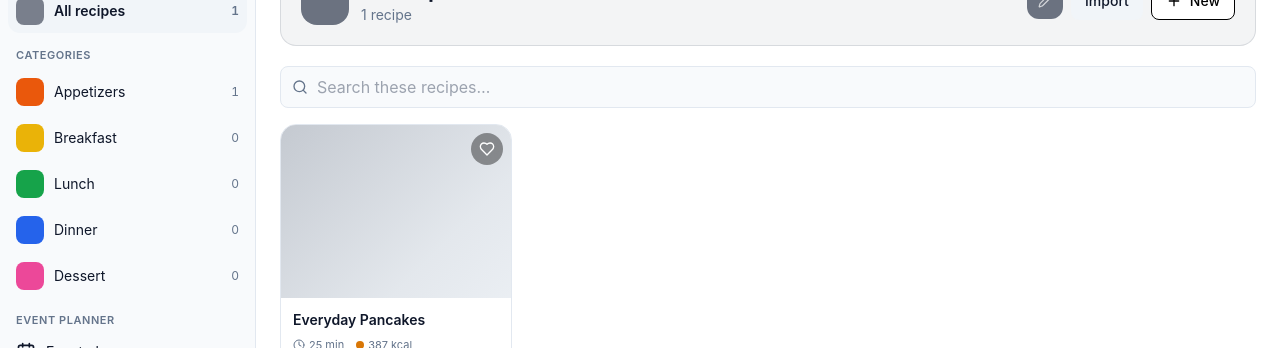
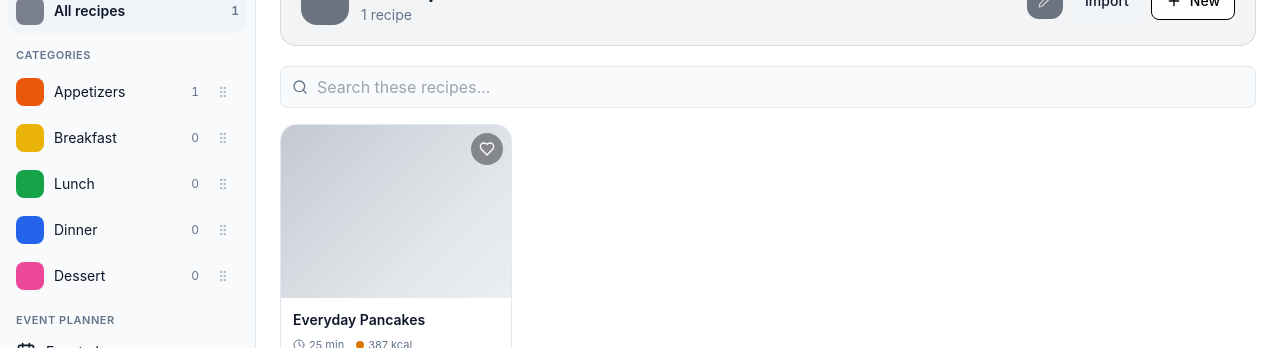
Before and after one commit to dasdurban/recipist, a React (Vite) app: page / in a window 1280 px wide. Shown: the part 121-469 px from the top of the page. Built offline with nearby package versions, Linux system fonts and the light colour scheme.

Commit message:
Reorder sidebar categories by dragging them

```diff
--- a/src/components/Sidebar.tsx
+++ b/src/components/Sidebar.tsx
@@ -1,6 +1,6 @@
-import { useMemo, useState } from 'react'
-import type { ReactNode } from 'react'
-import { ChevronRight, Heart, Plus, List, CalendarDays } from 'lucide-react'
+import { useMemo, useRef, useState } from 'react'
+import type { PointerEvent as ReactPointerEvent, ReactNode } from 'react'
+import { ChevronRight, Heart, Plus, List, CalendarDays, GripVertical } from 'lucide-react'
 import clsx from 'clsx'
 import { useApp } from '../store/useApp'
 import { allRecipesColor, colorFor, favoritesColor } from '../lib/colors'
@@ -11,7 +11,7 @@ import { TomatoLogo } from './TomatoLogo'
  * The left navigation pane: every category is a "top level" that groups all of
  * its recipes. Docked on large screens, a drawer on phones.
  *
- * The top input is a global recipe search (by title, tag, or ingredient name).
+ * The top input is a global recipe search (by title or ingredient name).
  * Categories are identified by colour alone — no icon artwork in the nav.
  */
 export function Sidebar() {
@@ -24,7 +24,110 @@ export function Sidebar() {
   const sidebarOpen = useApp((s) => s.sidebarOpen)
   const toggleSidebar = useApp((s) => s.toggleSidebar)
   const openRecipe = useApp((s) => s.openRecipe)
+  const reorderCategories = useApp((s) => s.reorderCategories)
   const [filter, setFilter] = useState('')
+  const [dragId, setDragId] = useState<string | null>(null)
+  const [previewIds, setPreviewIds] = useState<string[] | null>(null)
+  const previewRef = useRef<string[] | null>(null)
+  const suppressClickRef = useRef(false)
+  const dragRef = useRef<{
+    pointerId: number
+    id: string
+    startX: number
+    startY: number
+    row: HTMLElement
+    active: boolean
+    order: string[]
+  } | null>(null)
+
+  /** Categories in the order currently shown (a live preview while dragging). */
+  const orderedCategories = useMemo(() => {
+    if (!previewIds) return categories
+    const byId = new Map(categories.map((category) => [category.id, category]))
+    return previewIds.flatMap((id) => {
+      const category = byId.get(id)
+      return category ? [category] : []
+    })
+  }, [categories, previewIds])
+
+  /** Starts tracking a press; the drag only activates once the pointer moves. */
+  function beginCategoryDrag(e: ReactPointerEvent<HTMLElement>, id: string, allowTouch: boolean) {
+    if (e.button !== 0) return
+    // A mouse can drag anywhere on the row. Touches use the grip so the list
+    // can still be scrolled by dragging a row.
+    if (!allowTouch && e.pointerType === 'touch') return
+    const row = (e.currentTarget as HTMLElement).closest('[data-category-id]') as HTMLElement | null
+    if (!row) return
+    dragRef.current = {
+      pointerId: e.pointerId,
+      id,
+      startX: e.clientX,
+      startY: e.clientY,
+      row,
+      active: false,
+      order: categories.map((category) => category.id),
+    }
+  }
+
+  function moveCategoryDrag(e: ReactPointerEvent<HTMLElement>) {
+    const drag = dragRef.current
+    if (!drag || e.pointerId !== drag.pointerId) return
+
+    if (!drag.active) {
+      if (Math.hypot(e.clientX - drag.startX, e.clientY - drag.startY) < 5) return
+      drag.active = true
+      previewRef.current = drag.order
+      setPreviewIds(drag.order)
+      setDragId(drag.id)
+      try {
+        drag.row.setPointerCapture(e.pointerId)
+      } catch {
+        // pointer capture is only a convenience; dragging still works without it
+      }
+      window.getSelection()?.removeAllRanges()
+    }
+
+    const target = (
+      document.elementFromPoint(e.clientX, e.clientY) as HTMLElement | null
+    )?.closest('[data-category-id]') as HTMLElement | null
+    const overId = target?.dataset.categoryId
+    if (!overId || overId === drag.id) return
+
+    const ids = previewRef.current ?? drag.order
+    const from = ids.indexOf(drag.id)
+    const to = ids.indexOf(overId)
+    if (from < 0 || to < 0 || from === to) return
+    const next = [...ids]
+    next.splice(from, 1)
+    next.splice(to, 0, drag.id)
+    previewRef.current = next
+    setPreviewIds(next)
+  }
+
+  function finishCategoryDrag(e: ReactPointerEvent<HTMLElement>, commit: boolean) {
+    const drag = dragRef.current
+    if (!drag || e.pointerId !== drag.pointerId) return
+    dragRef.current = null
+    if (!drag.active) return
+
+    const ids = previewRef.current ?? drag.order
+    previewRef.current = null
+    setPreviewIds(null)
+    setDragId(null)
+    // A drag ends with a click; don't let it also open the category.
+    suppressClickRef.current = true
+    window.setTimeout(() => {
+      suppressClickRef.current = false
+    }, 0)
+
+    if (!commit) return
+    const allIds = categories.map((category) => category.id)
+    const finalIds = [
+      ...ids.filter((id) => allIds.includes(id)),
+      ...allIds.filter((id) => !ids.includes(id)),
+    ]
+    void reorderCategories(finalIds)
+  }
 
   const counts = useMemo(() => {
     const map = new Map<string, number>()
@@ -73,7 +176,7 @@ export function Sidebar() {
         />
       </div>
 
-      <div className="flex-1 overflow-y-auto px-2 pb-3 space-y-0.5">
+      <div className={clsx('flex-1 overflow-y-auto px-2 pb-3 space-y-0.5', dragId && 'select-none')}>
         {/* Search results */}
         {filter.trim() ? (
           <>
@@ -135,18 +238,39 @@ export function Sidebar() {
               Categories
             </div>
 
-            {categories.map((category) => {
+            {orderedCategories.map((category) => {
               const hex = colorFor(category.colorName, category.colorSet)
               const active = activeCategoryId === category.id
+              const dragging = dragId === category.id
               return (
+                <div
+                  key={category.id}
+                  data-category-id={category.id}
+                  onPointerDown={(e) => beginCategoryDrag(e, category.id, false)}
+                  onPointerMove={moveCategoryDrag}
+                  onPointerUp={(e) => finishCategoryDrag(e, true)}
+                  onPointerCancel={(e) => finishCategoryDrag(e, false)}
+                  className={clsx(
+                    'w-full flex items-center gap-1 rounded-xl pl-2 pr-1 py-2 text-sm text-left transition-colors cursor-grab',
+                    dragging
+                      ? 'relative z-10 cursor-grabbing shadow-lg ring-1 ring-black/10'
+                      : active
+                        ? 'font-semibold'
+                        : 'hover:bg-surface-3',
+                  )}
+                  style={
+                    active || dragging
+                      ? { backgroundColor: `${hex}${dragging ? '33' : '22'}` }
+                      : undefined
+                  }
+                >
                   <button
-                  key={category.id}
-                  onClick={() => selectCategory(category.id)}
-                  className={clsx(
-                    'w-full flex items-center gap-2.5 rounded-xl px-2 py-2 text-sm text-left transition-colors',
-                    active ? 'font-semibold' : 'hover:bg-surface-3',
-                  )}
-                  style={active ? { backgroundColor: `${hex}22` } : undefined}
+                    type="button"
+                    onClick={() => {
+                      if (suppressClickRef.current) return
+                      selectCategory(category.id)
+                    }}
+                    className="flex flex-1 min-w-0 items-center gap-2.5 text-left cursor-[inherit]"
                   >
                     <span
                       className="h-7 w-7 shrink-0 rounded-lg"
@@ -157,6 +281,18 @@ export function Sidebar() {
                     <span className="text-xs text-content-muted tabular-nums">{counts.get(category.id) ?? 0}</span>
                     {active && <ChevronRight size={14} className="text-content-muted" />}
                   </button>
+                  <span
+                    role="presentation"
+                    title="Drag to reorder"
+                    onPointerDown={(e) => {
+                      e.stopPropagation()
+                      beginCategoryDrag(e, category.id, true)
+                    }}
+                    className="touch-none shrink-0 self-stretch -my-2 flex items-center justify-center w-10 cursor-grab active:cursor-grabbing text-content-muted/50 hover:text-content-muted"
+                  >
+                    <GripVertical size={14} />
+                  </span>
+                </div>
               )
             })}
 
```
Lines whose indentation alone changed are shown as unchanged.
